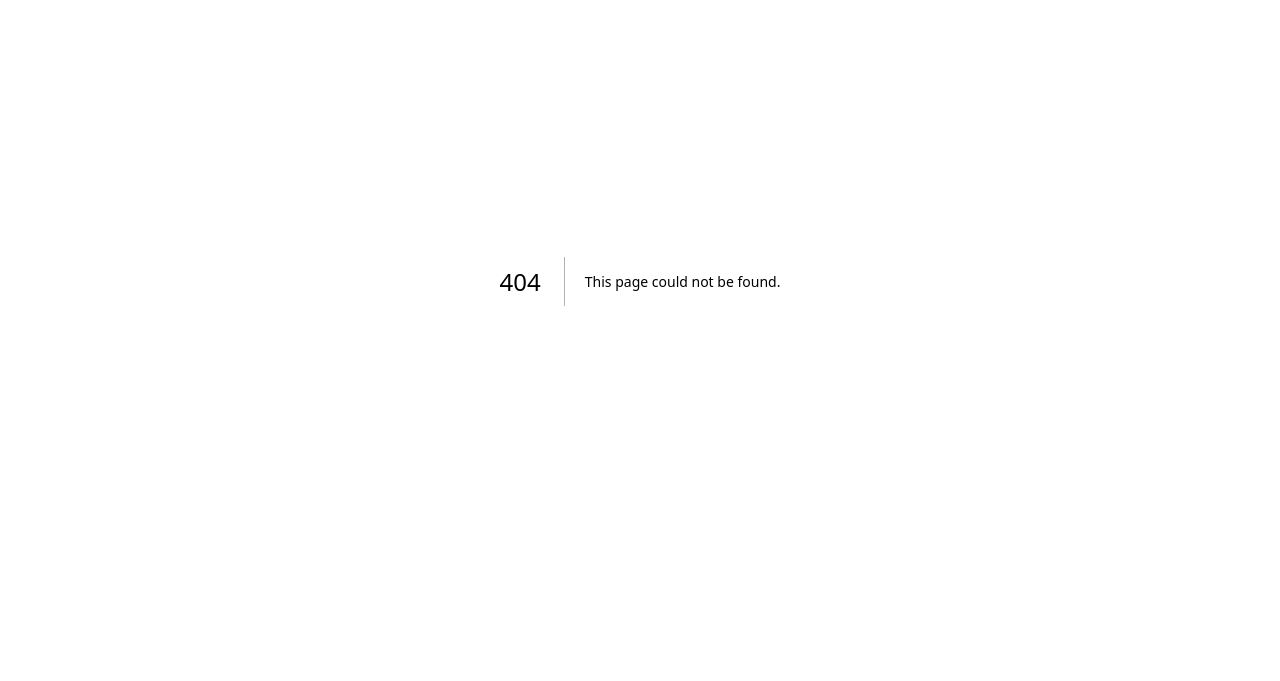
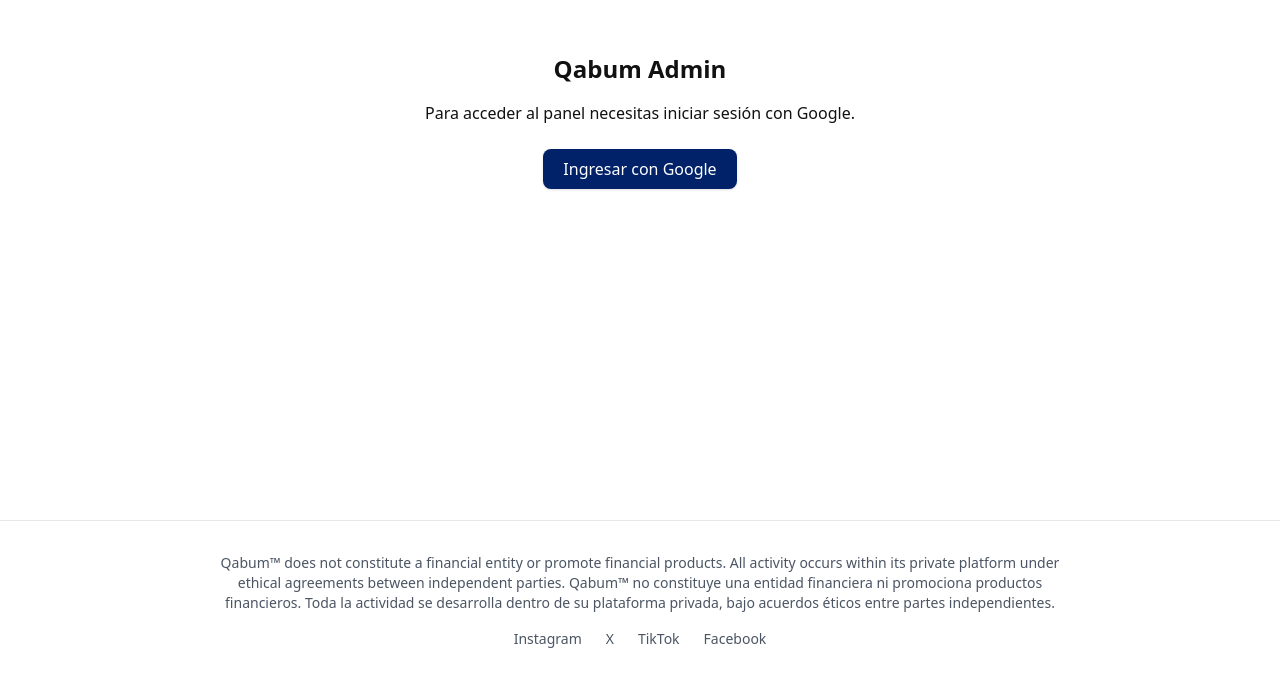
Before and after one commit to 3sbien/Qabum_Marketplace_v3, a Next.js app: page /admin in a window 1280 px wide. Before the commit this address had no page. Shown: the part 119-800 px from the top of the page. Built offline with nearby package versions, Linux system fonts and the light colour scheme; no server answers.

Commit message:
Create page.tsx

```diff
--- /dev/null
+++ b/app/admin/page.tsx
@@ -0,0 +1,48 @@
+"use client";
+
+import { useSession, signIn, signOut } from "next-auth/react";
+
+export default function AdminPage() {
+  const { data: session, status } = useSession();
+
+  if (status === "loading") {
+    return (
+      <main className="min-h-[60vh] flex items-center justify-center">
+        <p className="text-lg">Verificando acceso…</p>
+      </main>
+    );
+  }
+
+  if (!session) {
+    return (
+      <main className="min-h-[60vh] flex flex-col items-center justify-center text-center px-4">
+        <h1 className="text-2xl font-semibold mb-4">Qabum Admin</h1>
+        <p className="mb-4">
+          Para acceder al panel necesitas iniciar sesión con Google.
+        </p>
+        <button
+          onClick={() => signIn("google")}
+          className="btn-primary mt-2 inline-block"
+        >
+          Ingresar con Google
+        </button>
+      </main>
+    );
+  }
+
+  return (
+    <main className="min-h-[60vh] flex flex-col items-center justify-center text-center px-4">
+      <h1 className="text-3xl font-semibold mb-2">Qabum Admin – MVP</h1>
+      <p className="mb-4">
+        Has iniciado sesión como{" "}
+        <span className="font-medium">{session.user?.email}</span>.
+      </p>
+      <p className="mb-6">
+        Aquí irá el panel real para crear, editar y gestionar subtiendas.
+      </p>
+      <button onClick={() => signOut()} className="btn-secondary">
+        Cerrar sesión
+      </button>
+    </main>
+  );
+}
```
